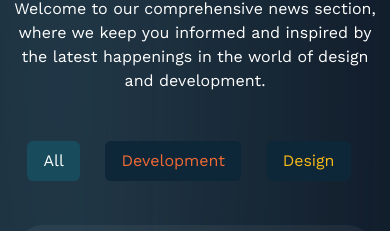
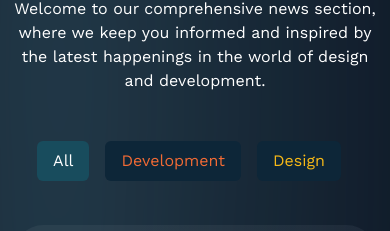
Before and after one commit to salma-al/lexicon, a plain HTML site: page index.html in a window 390 px wide. Shown: the part 2176-2407 px from the top of the page. Drawn offline with nearby package versions, Linux system fonts and the light colour scheme.

Commit message:
style change

```diff
--- a/css/style.css
+++ b/css/style.css
@@ -686,6 +686,10 @@ button.splide__pagination__page {
     margin-top: 1em;
     margin-left: -0.5em;
   }
+
+  #news .nav .nav-item {
+    padding-inline: 0.5em;
+  }
 }
 
 /* @media (min-width: 768px) {
```
